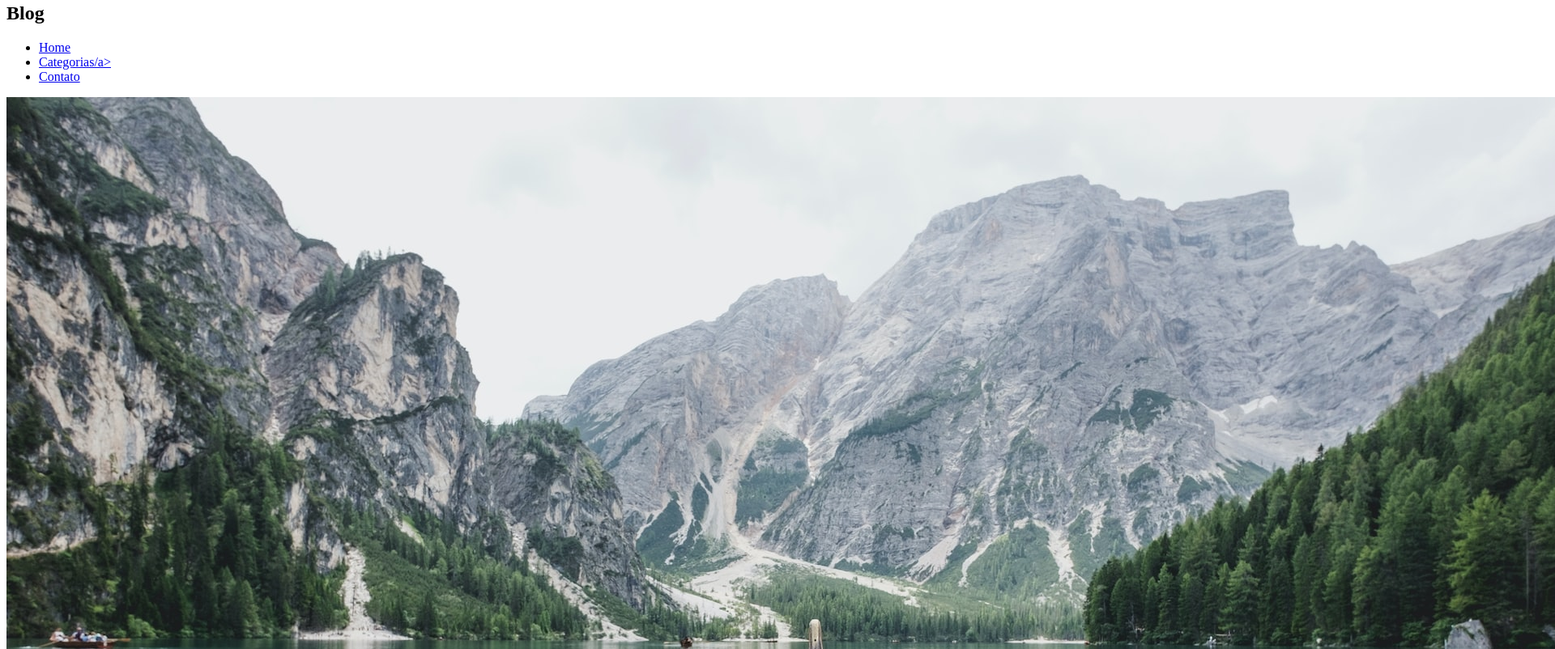
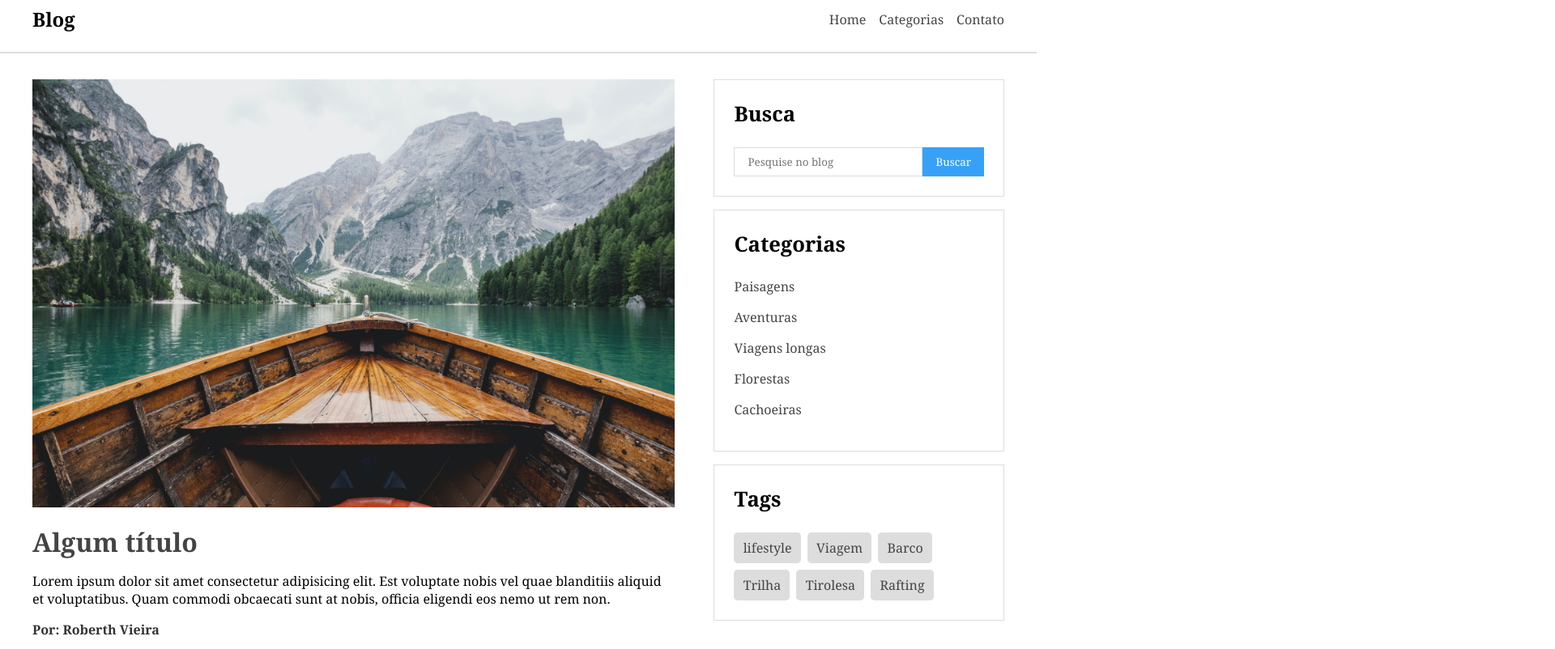
Before and after one commit to RoberthVieira/projeto-html-semantico, a plain HTML site: page index.html in a window 1280 px wide. Shown: the part 17-819 px from the top of the page at 81% size, 1920 px wide, since content can reach past the window. Drawn offline with Linux system fonts and the light colour scheme.

Commit message:
fim do projeto

```diff
--- a/css/style.css
+++ b/css/style.css
@@ -1 +1,150 @@
 @charset "UTF-8";
+
+/*Geral*/
+*{
+    padding: 0;
+    margin: 0;
+    font-family: Georgia;
+}
+
+ul{
+    list-style: none;
+}
+
+a{
+    text-decoration: none;
+    color: #444;
+    transition: 0.4s;
+}
+
+a:hover{
+    color: #37a1f7;
+}
+
+
+
+/*navbar*/
+#navbar{
+    padding: 1.5rem 2.5rem;
+    border-bottom: 2px solid #ddd;
+}
+
+#navbar-inner{
+    display: flex;
+    justify-content: space-between;
+    align-items: center;
+    max-width: 1200px;
+    margin: 0 auto;
+}
+
+#navlinks{
+    display: flex;
+    gap: 1rem;
+}
+
+
+/*conteudo principal*/
+.container{
+    display: flex;
+    gap: 3rem;
+    padding: 2rem 2.5rem;
+    max-width: 1200px;
+    margin: 0 auto;
+}
+
+#posts-container{
+    flex: 3 1 0;
+}
+
+.post{
+    margin-bottom: 2.5rem;
+}
+
+.post img{
+    width: 100%;
+    margin-bottom: 1rem;
+}
+
+.title, .descripition, .author{
+    margin-bottom: 1rem;
+}
+
+.title{
+    font-size: 2rem;
+}
+
+.author{
+    color: #333;
+    font-weight: bold;
+}
+
+
+/*barra lateral*/
+#sidebar{
+    flex: 1 1 0;
+}
+
+#search-bar, #categories, #tags{
+    padding: 1.5rem;
+    border: 1px solid #ddd;
+    margin-bottom: 1rem;
+}
+
+#search-bar h4,
+#categories h4,
+#tags h4{
+    margin-bottom: 1.5rem;
+    font-size: 1.6rem;
+}
+
+#search-bar form{
+    display: flex;
+}
+
+#search-bar input{
+    padding: 0.5rem 1rem;
+    border: 1px solid #ddd;
+}
+
+#search-bar input[type="submit"]{
+    cursor: pointer;
+    background-color: #37a1f7;
+    color: white;
+    border: none;
+}
+
+#categories li{
+    margin-bottom: 1rem;
+}
+
+#tags-container{
+    display: flex;
+    flex-wrap: wrap;
+    gap: 0.5rem;
+}
+
+#tags-container a{
+    background-color: #ddd;
+    padding: 0.5rem 0.7rem;
+    border-radius: 0.3rem;
+}
+
+
+/*footer*/
+footer{
+    border-top: 2px solid #ddd;
+    padding: 3rem;
+    text-align: center;
+}
+
+footer h2,
+footer p{
+    margin-bottom: 1rem;
+}
+
+/*responsivo*/
+@media(max-width: 450px) {
+    .container{
+        flex-wrap: wrap;
+    }
+}
--- a/index.html
+++ b/index.html
@@ -13,7 +13,7 @@
               <h2>Blog</h2>
               <ul id="navlinks">
                 <li><a href="#">Home</a></li>
-                <li><a href="#">Categorias/a></li>
+                <li><a href="#">Categorias</a></li>
                 <li><a href="#">Contato</a></li>
               </ul>
             </div>
@@ -27,6 +27,7 @@
                 <p class="descripition">
                     Lorem ipsum dolor sit amet consectetur adipisicing elit. Est voluptate nobis vel quae blanditiis aliquid et voluptatibus. Quam commodi obcaecati sunt at nobis, officia eligendi eos nemo ut rem non.
                 </p>
+                <p class="author">Por: Roberth Vieira</p>
                 <a href="#">Ler mais</a>
             </article>
             <article class="post">
@@ -35,6 +36,7 @@
                 <p class="descripition">
                     Lorem ipsum dolor sit amet consectetur adipisicing elit. Est voluptate nobis vel quae blanditiis aliquid et voluptatibus. Quam commodi obcaecati sunt at nobis, officia eligendi eos nemo ut rem non.
                 </p>
+                <p class="author">Por: Roberth Vieira</p>
                 <a href="#">Ler mais</a>
             </article>
             <article class="post">
@@ -43,6 +45,7 @@
                 <p class="descripition">
                     Lorem ipsum dolor sit amet consectetur adipisicing elit. Est voluptate nobis vel quae blanditiis aliquid et voluptatibus. Quam commodi obcaecati sunt at nobis, officia eligendi eos nemo ut rem non.
                 </p>
+                <p class="author">Por: Roberth Vieira</p>
                 <a href="#">Ler mais</a>
             </article>
         </main>
@@ -81,7 +84,7 @@
     </div>
     <footer>
         <h2>Blog</h2>
-        <p>os melhores registros de aventuras</p>
+        <p>Os melhores registros de aventuras</p>
         <p>2023 &copy; Roberth Vieira</p>
     </footer>
 </body>
```
